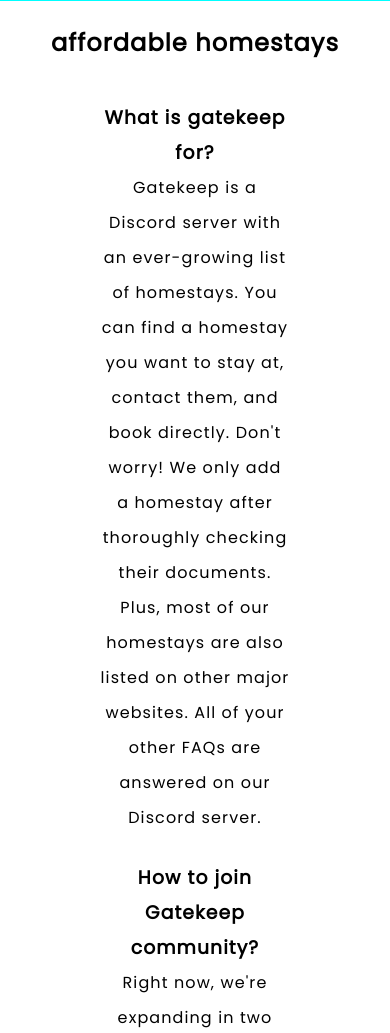
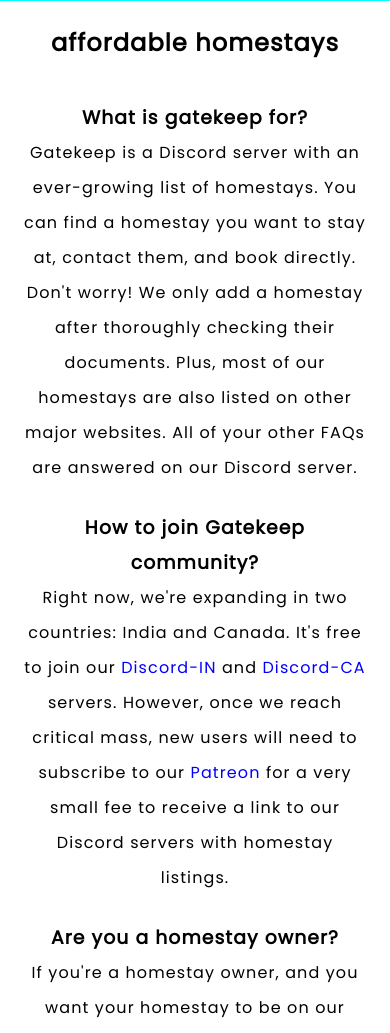
Before and after one commit to longestwavelength/gatekeep, a plain HTML site: page index.html in a window 390 px wide. Shown: the part 65-1098 px from the top of the page. Drawn offline with Linux system fonts and the light colour scheme.

Commit message:
changes for screens

```diff
--- a/index.html
+++ b/index.html
@@ -32,7 +32,7 @@
                 and <a href="https://discord.gg/vcXNrJpMyP" target="_blank" rel="noreferrer noopener">Discord-CA</a> servers.
                 However, once we reach critical mass, new users will need to subscribe to our
                 <a href="" target="_blank" rel="noreferrer noopener">Patreon</a> for a very small fee to
-                receive a link to our Discord server with homestay listings.
+                receive a link to our Discord servers with homestay listings.
             </p>
         </div>
 
--- a/style.css
+++ b/style.css
@@ -17,6 +17,8 @@
     flex-wrap: wrap;
     line-height: 35px;
     letter-spacing: 1.1px;
+    padding-left: 10px;
+    padding-right: 10px;
 }
 
 .header {
@@ -93,3 +95,23 @@
 a:hover {
     color: blueviolet;
 }
+
+@media (max-width:600px) {
+    .info {
+        padding-left: 10px;
+        padding-right: 10px;
+    }
+
+
+    .how {
+        padding-left: 10px;
+        padding-right: 10px;
+        padding-top: 25px;
+    }
+
+    .homestay-owner {
+        padding-left: 10px;
+        padding-right: 10px;
+        padding-top: 25px;
+    }
+}
```
